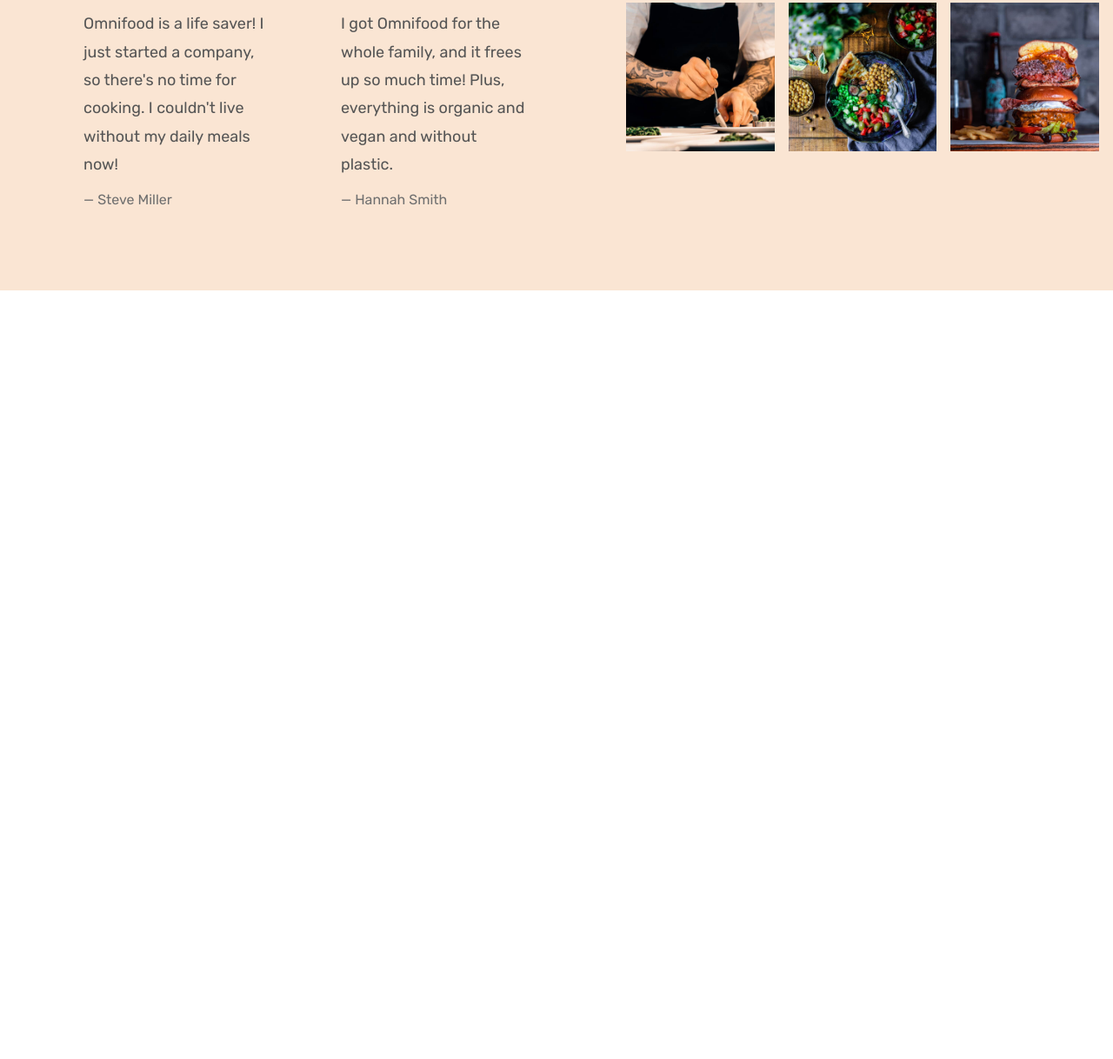
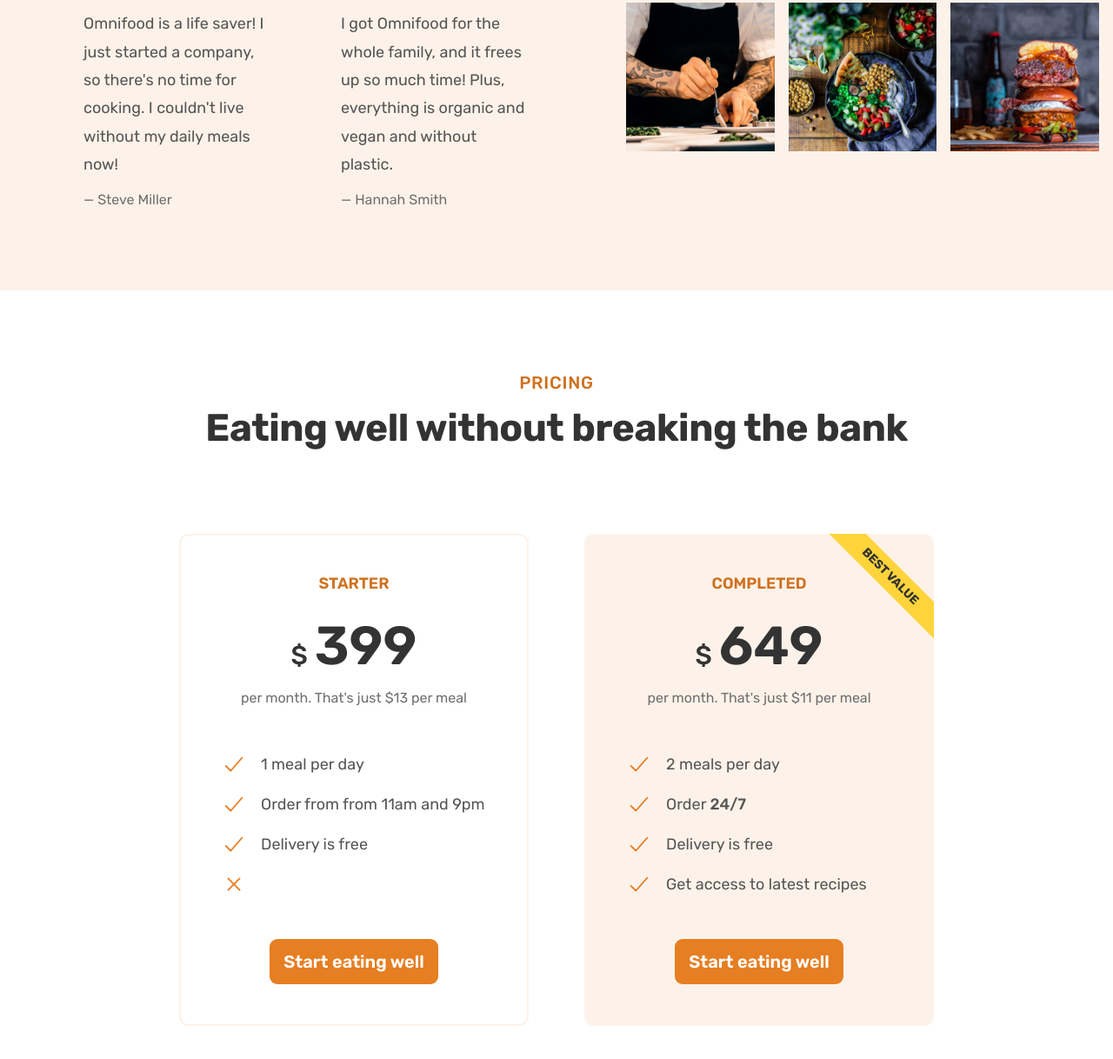
Before and after one commit to zzz-icy/food-ordering-app, a plain HTML site: page index.html in a window 1280 px wide. Shown: the part 4301-5519 px from the top of the page at 87% size. Before the commit the page ends 4635 px from the top, so only its background shows below. Drawn offline with nearby package versions, Linux system fonts and the light colour scheme; files whose address does not match are found by name.

Commit message:
building pricing sections

```diff
--- a/css/general.css
+++ b/css/general.css
@@ -71,6 +71,24 @@
 	box-shadow: inset 0 0 0 3px #fff;
 }
 
+.list {
+	list-style: none;
+	display: flex;
+	flex-direction: column;
+	gap: 1.6rem;
+}
+.list-item {
+	font-size: 1.8rem;
+	display: flex;
+	align-items: center;
+	gap: 1.6rem;
+}
+.list-icon {
+	width: 3rem;
+	height: 3rem;
+	color: #e67e22;
+}
+
 /* HELPERS/SETTINGS CLASSES */
 
 .margin-right-sm {
--- a/css/style.css
+++ b/css/style.css
@@ -330,29 +330,13 @@ html {
 	text-align: center;
 	font-size: 1.8rem;
 }
-.list {
-	list-style: none;
-	display: flex;
-	flex-direction: column;
-	gap: 1.6rem;
-}
-.list-item {
-	font-size: 1.8rem;
-	display: flex;
-	align-items: center;
-	gap: 1.6rem;
-}
-.list-icon {
-	width: 3rem;
-	height: 3rem;
-	color: #e67e22;
-}
+
 /*************************/
 /** TESTIMONIALS SECTION **/
 /*************************/
 
 .section-testimonials {
-	background-color: #fae5d3;
+	background-color: #fdf2e9;
 	display: grid;
 	grid-template-columns: 55fr 45fr;
 	align-items: center;
@@ -405,3 +389,76 @@ html {
 .gallery-img:hover {
 	transform: scale(1.1);
 }
+
+/*************************/
+/** PRICING SECTION **/
+/*************************/
+.section-pricing {
+	padding: 9.6rem 0;
+}
+.pricing-plan {
+	border-radius: 11px;
+	width: 75%;
+}
+.pricing-plan--starter {
+	justify-self: end;
+	border: 2px solid #fdf2e9;
+	padding: 4.6rem;
+}
+.pricing-plan--complete {
+	background-color: #fdf2e9;
+	justify-self: start;
+	padding: 4.8rem;
+	position: relative;
+	overflow: hidden;
+}
+.pricing-plan--complete::after {
+	content: "Best value";
+	position: absolute;
+	top: 6%;
+	right: -18%;
+	text-transform: uppercase;
+	font-size: 1.4rem;
+	font-weight: 700;
+	background-color: #ffd43b;
+	padding: 0.8rem 8rem;
+	color: #333;
+	transform: rotate(45deg);
+}
+.plan-header {
+	text-align: center;
+	margin-bottom: 4.8rem;
+}
+
+.plan-name {
+	color: #cf711f;
+	font-weight: 600;
+	font-size: 1.8rem;
+	text-transform: uppercase;
+	letter-spacing: 0.75;
+	margin-bottom: 3.2rem;
+}
+
+.plan-price {
+	font-weight: 600;
+	font-size: 6.2rem;
+	color: #333;
+	margin-bottom: 1.6rem;
+}
+
+.plan-price span {
+	font-size: 3rem;
+	font-weight: 500;
+	margin-right: 0.8rem;
+}
+
+.plan-text {
+	font-size: 1.6rem;
+	/* important for multiple lines */
+	line-height: 1.6;
+	color: #6f6f6f;
+}
+.plan-sign-up {
+	text-align: center;
+	margin-top: 4.8rem;
+}
--- a/index.html
+++ b/index.html
@@ -578,6 +578,107 @@
 					</figure>
 				</div>
 			</section>
+			<section class="section-pricing">
+				<div class="container">
+					<span class="subheading center-text">Pricing</span>
+					<h2 class="heading-secondary center-text">
+						Eating well without breaking the bank
+					</h2>
+				</div>
+				<div class="container grid grid--2-cols">
+					<div class="pricing-plan pricing-plan--starter">
+						<header class="plan-header">
+							<p class="plan-name">Starter</p>
+							<p class="plan-price"><span>$</span>399</p>
+							<p class="plan-text">per month. That's just $13 per meal</p>
+						</header>
+						<ul class="list">
+							<li class="list-item">
+								<ion-icon
+									class="list-icon"
+									name="checkmark-outline"
+								></ion-icon>
+								<span>1 meal per day</span>
+							</li>
+							<li class="list-item">
+								<ion-icon
+									class="list-icon"
+									name="checkmark-outline"
+								></ion-icon>
+								<span>Order from from 11am and 9pm</span>
+							</li>
+							<li class="list-item">
+								<ion-icon
+									class="list-icon"
+									name="checkmark-outline"
+								></ion-icon>
+								<span>Delivery is free</span>
+							</li>
+							<li class="list-item">
+								<ion-icon
+									class="list-icon"
+									name="close-outline"
+								></ion-icon>
+								<!-- <span>Delivery is free</span> -->
+							</li>
+						</ul>
+						<div class="plan-sign-up">
+							<a
+								href="#"
+								class="btn btn--full"
+							>
+								Start eating well
+							</a>
+						</div>
+					</div>
+					<div class="pricing-plan pricing-plan--complete">
+						<!-- SEMANTIC HTML -->
+						<header class="plan-header">
+							<p class="plan-name">Completed</p>
+							<p class="plan-price"><span>$</span>649</p>
+							<p class="plan-text">per month. That's just $11 per meal</p>
+						</header>
+
+						<ul class="list">
+							<li class="list-item">
+								<ion-icon
+									class="list-icon"
+									name="checkmark-outline"
+								></ion-icon>
+								<span>2 meals per day</span>
+							</li>
+							<li class="list-item">
+								<ion-icon
+									class="list-icon"
+									name="checkmark-outline"
+								></ion-icon>
+								<span>Order <strong>24/7</strong></span>
+							</li>
+							<li class="list-item">
+								<ion-icon
+									class="list-icon"
+									name="checkmark-outline"
+								></ion-icon>
+								<span>Delivery is free</span>
+							</li>
+							<li class="list-item">
+								<ion-icon
+									class="list-icon"
+									name="checkmark-outline"
+								></ion-icon>
+								<span>Get access to latest recipes</span>
+							</li>
+						</ul>
+						<div class="plan-sign-up">
+							<a
+								href="#"
+								class="btn btn--full"
+								>Start eating well</a
+							>
+						</div>
+					</div>
+				</div>
+			</section>
 		</main>
 	</body>
 </html>
```
